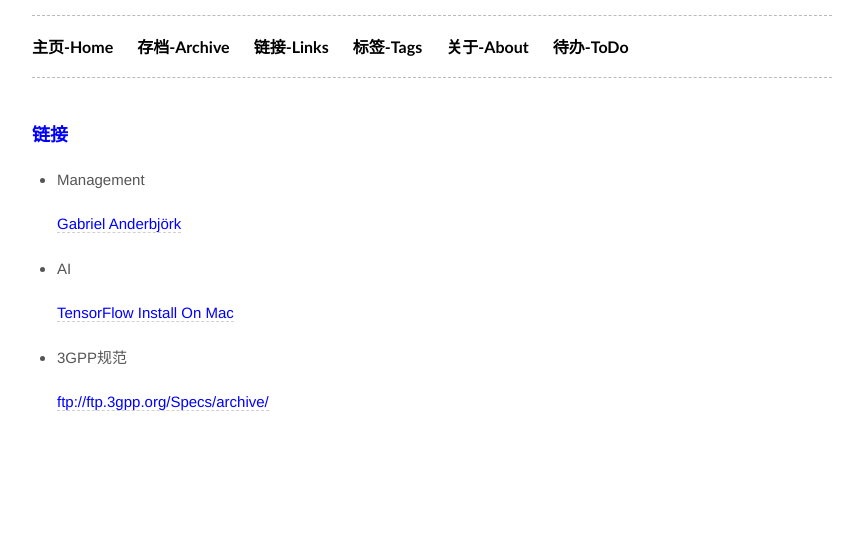
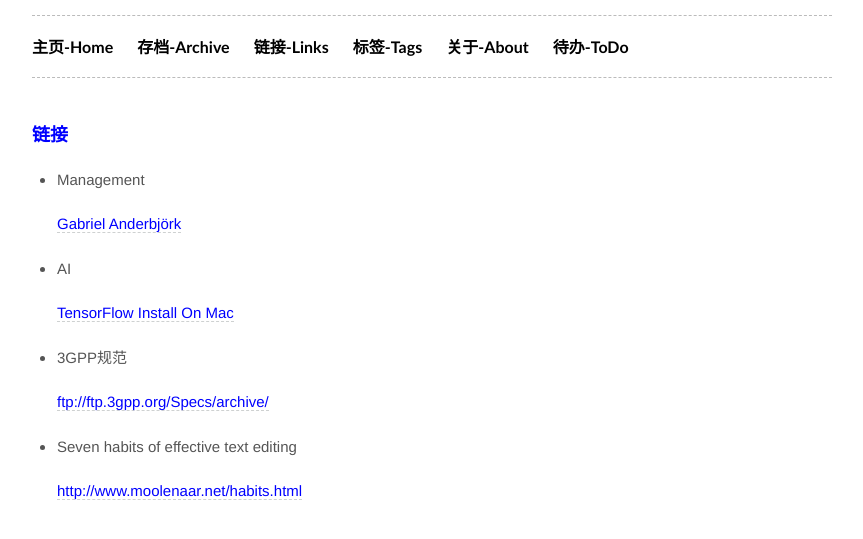
Before and after one commit to fk1091889767/tanwubin.github.io, a Jekyll site: the page built from links.md, in a window 1280 px wide. Shown: the top 539 px of the page, without its empty margins (208-1071 px from the left). Built offline with Jekyll 4.4.1, drawn with Linux system fonts in a browser that asks for light colours; comment, search, counter and statistics services are not loaded.

Commit message:
add link:http://www.moolenaar.net/habits.html

```diff
--- a/links.md
+++ b/links.md
@@ -16,3 +16,7 @@ permalink: /links/
 - 3GPP规范
 
   [ftp://ftp.3gpp.org/Specs/archive/](ftp://ftp.3gpp.org/Specs/archive/)
+
+- Seven habits of effective text editing
+
+  [http://www.moolenaar.net/habits.html](http://www.moolenaar.net/habits.html)
```
